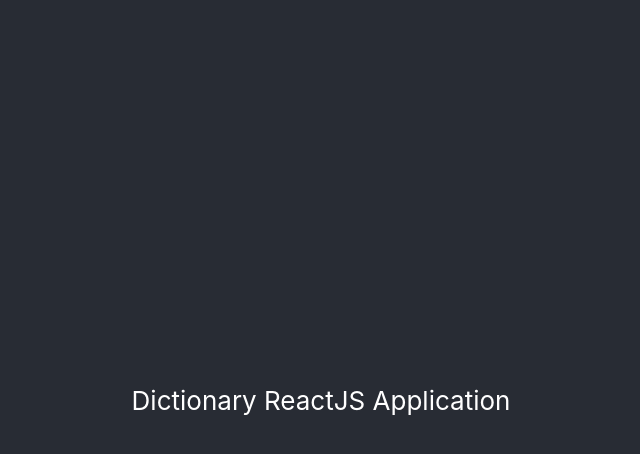
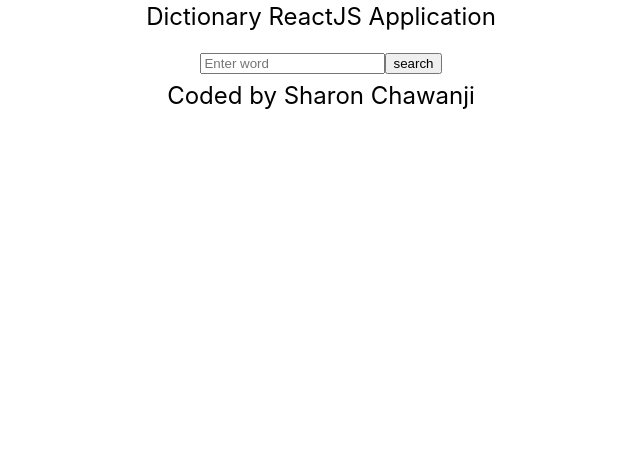
Before and after one commit to schawanji/dictionary_project, a React (Create React App) app: page / in a window 1280 px wide. Shown: the top 454 px of the page, without its empty margins (319-959 px from the left). Built offline with nearby package versions, Linux system fonts and the light colour scheme.

Commit message:
Added search engine

```diff
--- a/src/App.css
+++ b/src/App.css
@@ -1,38 +1,6 @@
 .App {
   text-align: center;
+
+  font-size: 24px;
+  line-height: 34px;
 }
-
-.App-logo {
-  height: 40vmin;
-  pointer-events: none;
-}
-
-@media (prefers-reduced-motion: no-preference) {
-  .App-logo {
-    animation: App-logo-spin infinite 20s linear;
-  }
-}
-
-.App-header {
-  background-color: #282c34;
-  min-height: 100vh;
-  display: flex;
-  flex-direction: column;
-  align-items: center;
-  justify-content: center;
-  font-size: calc(10px + 2vmin);
-  color: white;
-}
-
-.App-link {
-  color: #61dafb;
-}
-
-@keyframes App-logo-spin {
-  from {
-    transform: rotate(0deg);
-  }
-  to {
-    transform: rotate(360deg);
-  }
-}
--- a/src/App.js
+++ b/src/App.js
@@ -1,10 +1,15 @@
-
+import Dictionary from "./Dictionary";
 import "./App.css";
 
 function App() {
   return (
     <div className="App">
       <header className="App-header">Dictionary ReactJS Application</header>
+
+
+      <Dictionary />
+
+      <footer>Coded by Sharon Chawanji</footer>
     </div>
   );
 }
--- /dev/null
+++ b/src/Dictionary.css
@@ -0,0 +1,4 @@
+form {
+  font-size: 34px;
+  padding: 5px 5px;
+}
--- /dev/null
+++ b/src/Dictionary.js
@@ -0,0 +1,26 @@
+import { useState } from "react";
+import "./Dictionary.css";
+export default function Dictionary() {
+  const [keyword, setKeyword] = useState();
+  function handleSubmit(event) {
+    event.preventDefault();
+  }
+
+  function updateKeyword(event) {
+    setKeyword(event.target.value);
+  }
+  return (
+    <div className="Dictionary">
+      <form onSubmit={handleSubmit}>
+        <input
+          type="search"
+          placeholder="Enter word"
+          onChange={updateKeyword}
+        />
+        <input type="submit" value="search" />
+      </form>
+
+      {keyword}
+    </div>
+  );
+}
```
